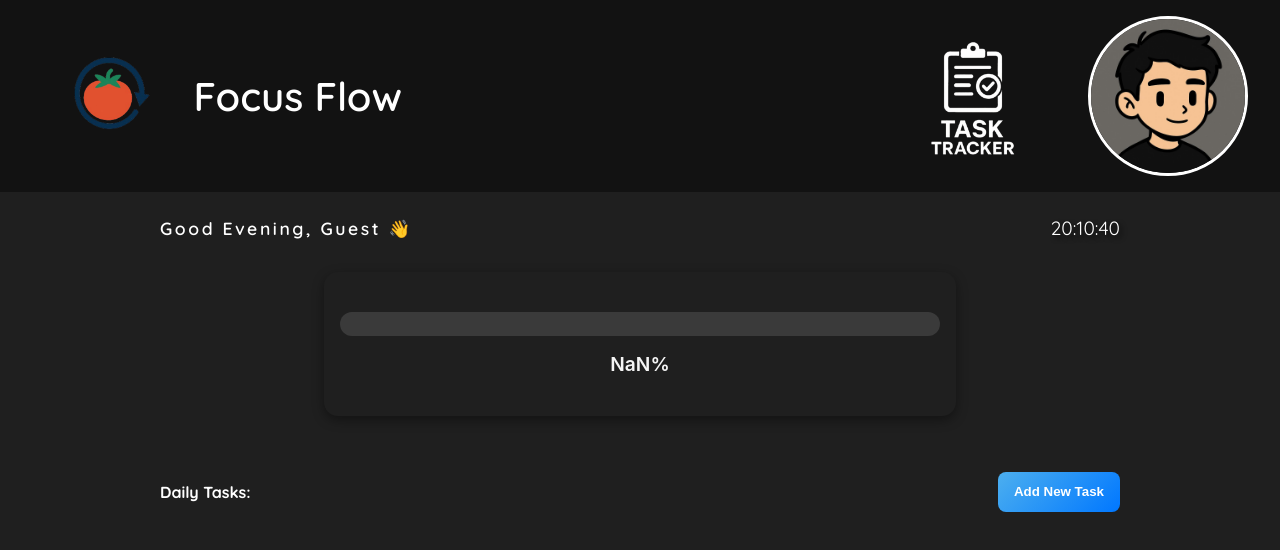
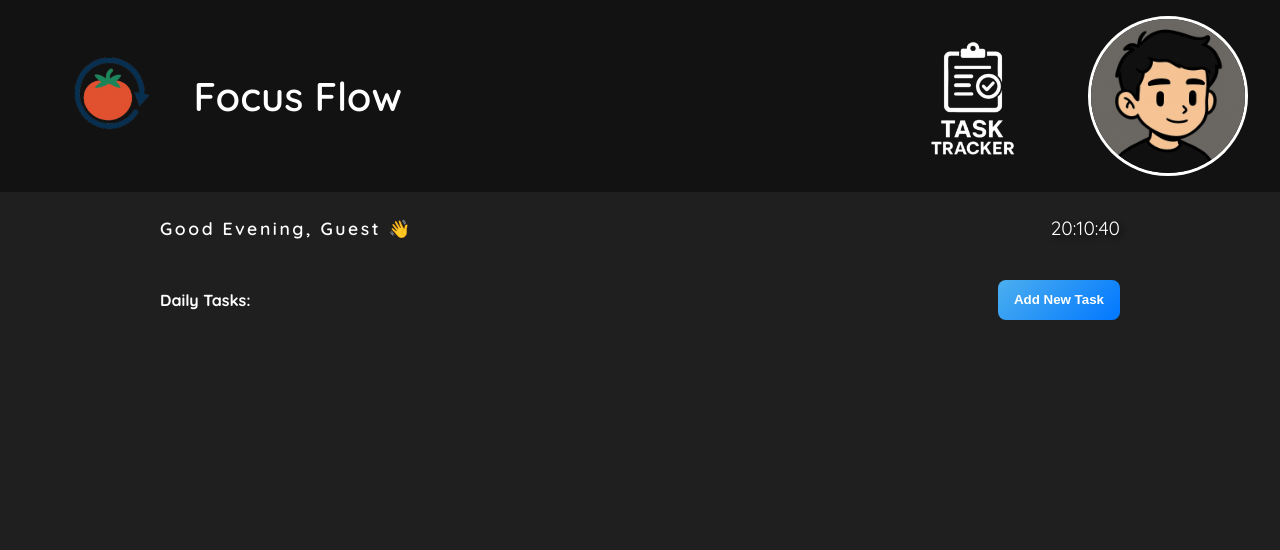
Before and after one commit to r1derPUSH/focus-flow, a React (Vite) app: page / in a window 1280 px wide. Both pictures are taken after a click on the button "Skip". Shown: the top 550 px of the page. Built offline with nearby package versions, Linux system fonts and the light colour scheme.

Commit message:
Changed whole logic of progress bar

```diff
--- a/src/DailyTasks.jsx
+++ b/src/DailyTasks.jsx
@@ -7,6 +7,7 @@ function DailyTasks({
   setCompletedTasks,
   completedTasks,
   totalTasks,
+  setIsFocusMode,
 }) {
   const localStorageTasksArr = JSON.parse(localStorage.getItem("task-name"));
   const localStorageDescsArr = JSON.parse(
@@ -70,6 +71,7 @@ function DailyTasks({
             {tasks.map((item, idx) => {
               return (
                 <UserTask
+                  setIsFocusMode={setIsFocusMode}
                   completedTasks={completedTasks}
                   setCompletedTasks={setCompletedTasks}
                   key={idx}
--- a/src/MainSection.jsx
+++ b/src/MainSection.jsx
@@ -6,11 +6,17 @@ import { useState } from "react";
 function MainSection({ name, surname }) {
   const [totalTasks, setTotalTasks] = useState(0);
   const [completedTasks, setCompletedTasks] = useState(0);
+  const [isFocusMode, setIsFocusMode] = useState(false);
   return (
     <>
       <Greeting name={name} surname={surname} />
-      <ProgressBar totalTasks={totalTasks} completedTasks={completedTasks} />
+      <ProgressBar
+        isFocusMode={isFocusMode}
+        totalTasks={totalTasks}
+        completedTasks={completedTasks}
+      />
       <DailyTasks
+        setIsFocusMode={setIsFocusMode}
         setTotalTasks={setTotalTasks}
         setCompletedTasks={setCompletedTasks}
         completedTasks={completedTasks}
--- a/src/ProgressBar.jsx
+++ b/src/ProgressBar.jsx
@@ -1,6 +1,6 @@
 import { useEffect, useState } from "react";
 
-function ProgressBar({ totalTasks, completedTasks }) {
+function ProgressBar({ totalTasks, completedTasks, isFocusMode }) {
   const avg = (completedTasks / totalTasks) * 100;
   console.log(completedTasks);
   console.log(totalTasks);
@@ -18,15 +18,21 @@ function ProgressBar({ totalTasks, completedTasks }) {
   //   const completedTasks =
 
   return (
-    <section className="progress-bar-section">
+    <section
+      className={
+        isFocusMode
+          ? "progress-bar-section"
+          : "progress-bar-section-focusModeActivated"
+      }
+    >
       <div className="progressBar">
-        <div className="progress-bar">
+        {/* <div className="progress-bar">
           <div
             className="progress-bar-fill"
             style={{ width: `${progressBarValue}%` }}
           ></div>
         </div>
-        <div className="progress-label">{progressBarValue}% </div>
+        <div className="progress-label">{progressBarValue}% </div> */}
       </div>
     </section>
   );
--- a/src/UserTask.jsx
+++ b/src/UserTask.jsx
@@ -6,6 +6,7 @@ function UserTask({
   setTasks,
   setCompletedTasks,
   completedTasks,
+  setIsFocusMode,
 }) {
   const [finishedTasks, setFinishedTasks] = useState([]);
   const handleRemove = () => {
@@ -14,6 +15,10 @@ function UserTask({
       "task-name",
       JSON.stringify(tasks.filter((item) => item !== task))
     );
+  };
+
+  const handleFocus = () => {
+    setIsFocusMode(true);
   };
 
   // const [completedTasks, setCompletedTasks] = useState(0);
@@ -40,7 +45,9 @@ function UserTask({
         <span className="task-description">{localStorage.getItem(task)}</span>
       </div>
       <div className="task-buttons">
-        <button className="focus">Focus</button>
+        <button className="focus" onClick={handleFocus}>
+          Focus
+        </button>
         <button className="finish-button" onClick={handleFinish}>
           Finish
         </button>
--- a/src/index.css
+++ b/src/index.css
@@ -305,8 +305,9 @@ body {
   padding: 2rem 1rem;
   border-radius: 14px;
   box-shadow: 0 4px 12px rgba(0, 0, 0, 0.4);
-  width: 80%;
-  max-width: 600px;
+  width: 60%;
+  height: 10vh;
+  /* max-width: 600px; */
   margin: 2rem auto;
 }
 
```
